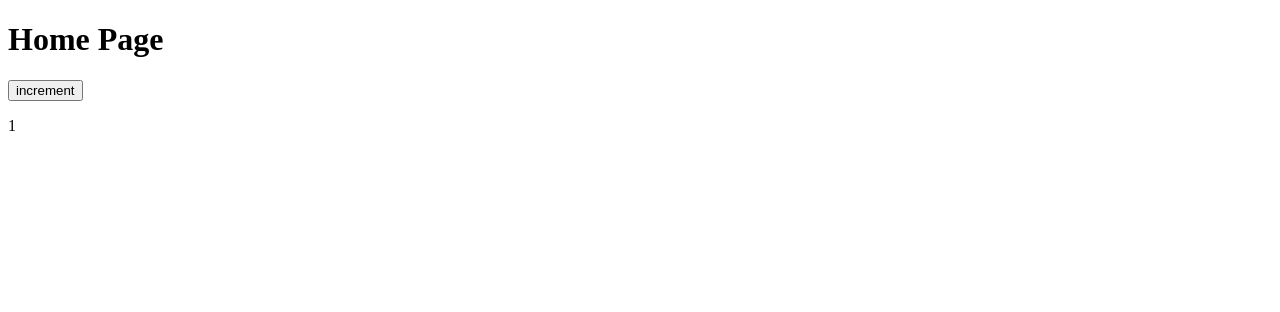
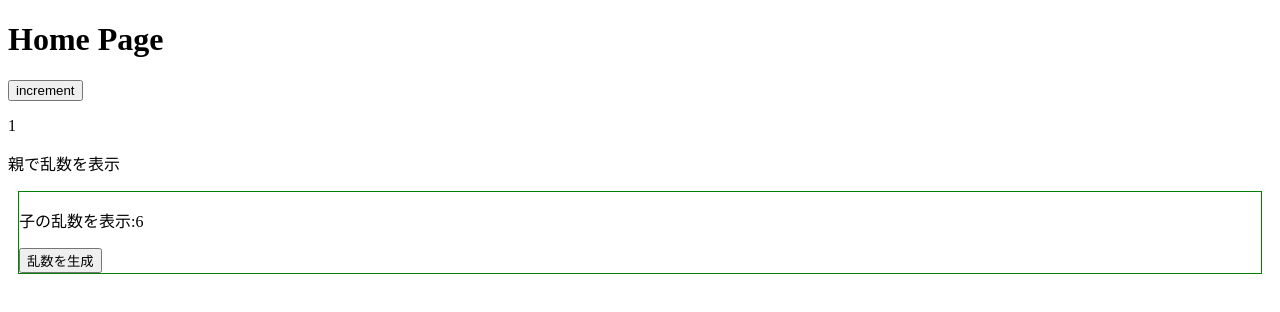
Before and after one commit to hiro-xre/nuxt-tutorial, a Nuxt app: page /home/Home in a window 1280 px wide. Shown: the top 312 px of the page. Built offline with nearby package versions, Linux system fonts and the light colour scheme.

Commit message:
emitの復習

```diff
--- /dev/null
+++ b/components/OneSection.vue
@@ -0,0 +1,30 @@
+<script setup lang="ts">
+interface Props {
+  rand: number;
+}
+
+interface Emits {
+  (event: "createNewRand"): void;
+}
+
+defineProps<Props>();
+const emit = defineEmits<Emits>();
+
+const onNewRandButtonClick = (): void => {
+  emit("createNewRand");
+}
+</script>
+
+<template>
+  <section class="box">
+    <p>子の乱数を表示:{{ rand }}</p>
+    <button @click="onNewRandButtonClick">乱数を生成</button>
+  </section>
+</template>
+
+<style>
+.box {
+  border: green 1px solid;
+  margin: 10px;
+}
+</style>
--- a/package.json
+++ b/package.json
@@ -11,7 +11,7 @@
   },
   "dependencies": {
     "nuxt": "^3.12.2",
-    "vue": "^3.4.29",
+    "vue": "^3.2",
     "vue-router": "^4.3.3"
   }
 }
--- a/pages/home/Home.vue
+++ b/pages/home/Home.vue
@@ -1,4 +1,19 @@
+<script setup lang="ts">
+const randInit = Math.round(Math.random() * 10);
+const rand = ref(randInit);
+const onCreateNewRand = (): void => {
+  rand.value = Math.round(Math.random() * 10);
+}
+</script>
+
 <template>
   <h1>Home Page</h1>
   <Sample />
+  <section>
+    <p>親で乱数を表示</p>
+    <OneSection
+      :rand="rand"
+      v-on:createNewRand="onCreateNewRand"
+    />
+  </section>
 </template>
```
Also changed, not shown: 1 other file (tests, documents, lock files or other folders).
